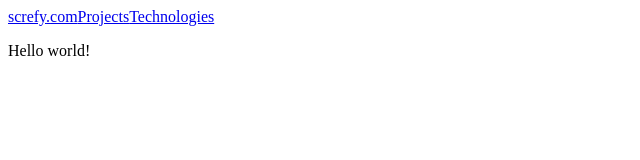
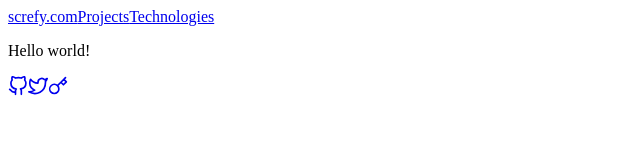
Before and after one commit to screfy/screfy.com, a Next.js app: page / in a window 1280 px wide. Shown: the top 160 px of the page, without its empty margins (0-640 px from the left). Built offline with nearby package versions, Linux system fonts and the light colour scheme.

Commit message:
feat: add footer

```diff
--- /dev/null
+++ b/src/components/Footer/index.tsx
@@ -0,0 +1,20 @@
+import { GitHub, Twitter, Key } from 'react-feather'
+import FooterItem from './FooterItem'
+
+export default function Footer(): JSX.Element {
+  return (
+    <footer className="flex ml-auto space-x-4">
+      <FooterItem href="https://github.com/screfy">
+        <GitHub size="20" />
+      </FooterItem>
+
+      <FooterItem href="https://twitter.com/screfy_">
+        <Twitter size="20" />
+      </FooterItem>
+
+      <FooterItem href="https://keybase.io/screfy">
+        <Key size="20" />
+      </FooterItem>
+    </footer>
+  )
+}
--- a/src/pages/_app.tsx
+++ b/src/pages/_app.tsx
@@ -1,13 +1,17 @@
 import { AppProps } from 'next/app'
 import Navbar from '../components/Navbar'
+import Footer from '../components/Footer'
 import 'tailwindcss/tailwind.css'
 
 export default function App({ Component, pageProps }: AppProps): JSX.Element {
   return (
     <div className="flex min-h-screen bg-black text-primary">
-      <div className="max-w-3xl mx-auto py-8">
+      <div className="flex flex-col max-w-3xl mx-auto py-8">
         <Navbar />
-        <Component {...pageProps} />
+        <div className="flex-1">
+          <Component {...pageProps} />
+        </div>
+        <Footer />
       </div>
     </div>
   )
```
